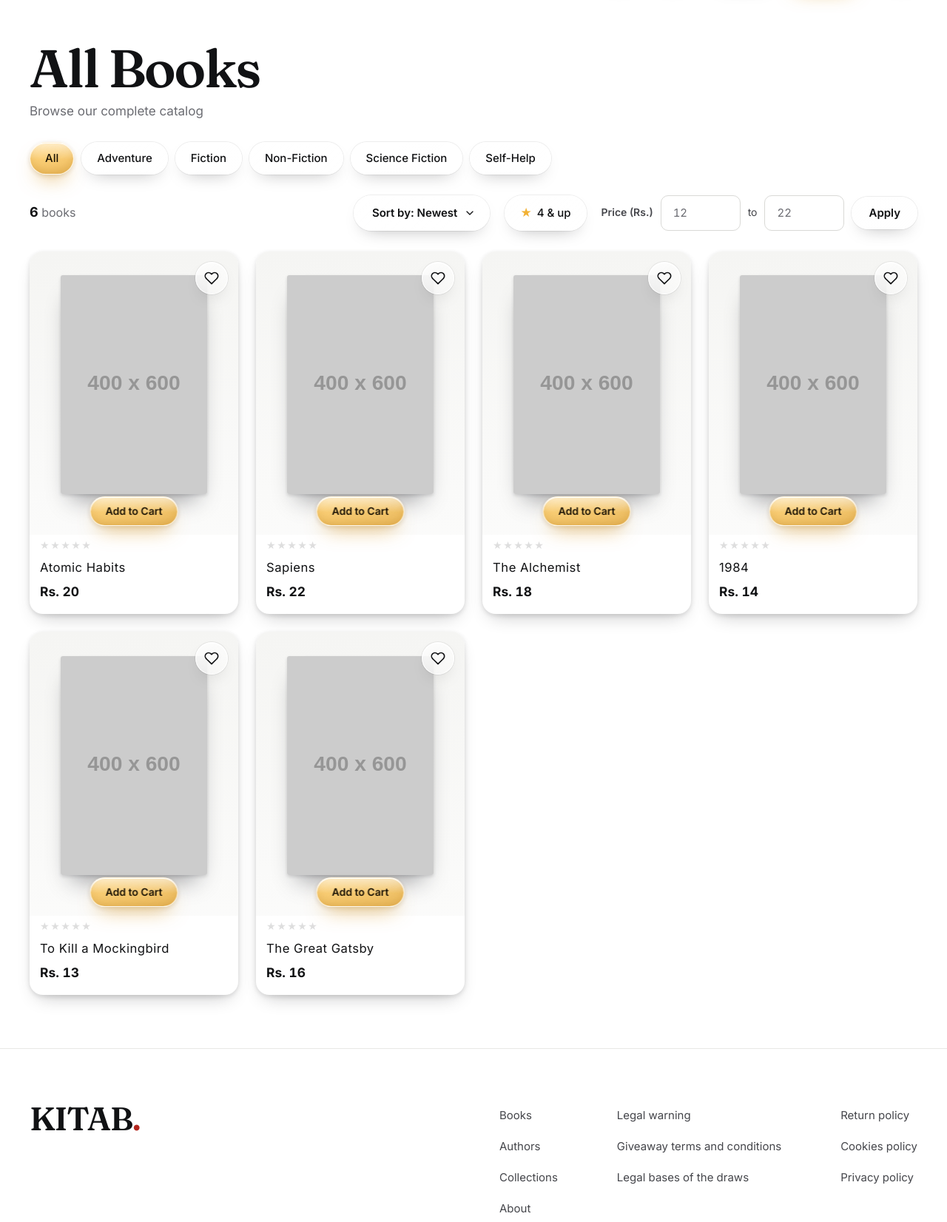
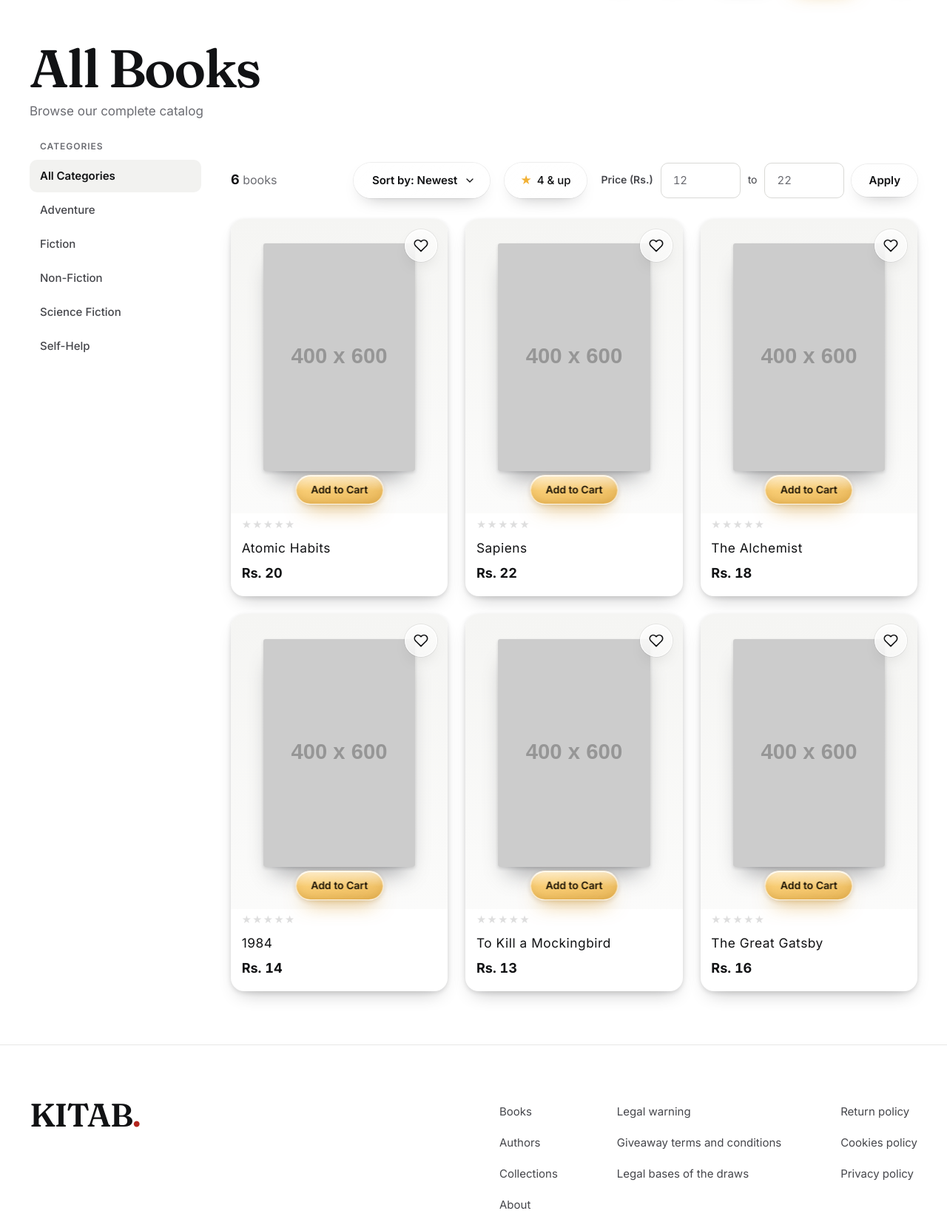
Before and after one commit to BisheshWaiba/Kitab, a PHP site: page /frontend/shop.php in a window 1280 px wide. Shown: the part 113-1765 px from the top of the page at 74% size. Run offline with PHP 8.4, Linux system fonts and the light colour scheme; data comes from the database, SQL or seed files in the repository; grey boxes labelled with a size stand in for pictures from a placeholder-image service; data that the repository does not hold is empty; some libraries are stand-ins or nearby versions.

Commit message:
Shop: categories back in a left column on desktop, chips on phones

```diff
--- a/assets/css/shop-flat.css
+++ b/assets/css/shop-flat.css
@@ -100,3 +100,37 @@ body.is-gbtn .fl .gs-rate { height: 48px; padding: 0 20px; gap: 7px; white-space
   .gs-popular { padding-top: 28px; }
   .gs-popular .fl-h2 { font-size: 28px; margin-bottom: 20px; }
 }
+
+/* ---------- the category column ----------
+   From 901px up the categories stand in a column on the left, as they used to (a quiet list, no glass); below that the same links are
+   the row of chips above the books. The two labels for "all" are swapped by the same breakpoint. */
+.gs-side__title,
+.gs-side__all { display: none; }
+
+@media (min-width: 901px) {
+  .gs-layout { display: flex; align-items: flex-start; gap: 40px; }
+  .gs-side { flex: 0 0 232px; position: sticky; top: 100px; display: flex; flex-direction: column; gap: 12px; }
+  .gs-results { flex: 1 1 0; min-width: 0; }
+  .gs-results .fl-grid { grid-template-columns: repeat(auto-fill, minmax(min(250px, 100%), 1fr)); } /* the column takes room, so no bigger cards here */
+
+  .gs-side__title { display: block; margin: 0; padding: 0 14px; font: 600 12px/1 var(--k-body); letter-spacing: .08em; text-transform: uppercase; color: var(--k-muted); }
+  .fl .gs-side__list { flex-direction: column; flex-wrap: nowrap; gap: 2px; margin: 0; padding: 0; }
+  .gs-side__all { display: inline; }
+  .gs-side__chip-all { display: none; }
+
+  /* the links keep the k-genre class (that is what makes them glass chips on phones), so here the glass is switched off again */
+  body.is-gbtn .gs-side .gs-side__link,
+  body.is-gbtn .gs-side .gs-side__link:hover,
+  body.is-gbtn .gs-side .gs-side__link:active,
+  body.is-gbtn .gs-side .gs-side__link.is-active,
+  body.is-gbtn .gs-side .gs-side__link.is-active:hover {
+    display: flex; align-items: center; justify-content: flex-start; width: 100%; height: 44px; padding: 0 14px; box-sizing: border-box;
+    border: 0; border-radius: 10px; background: none; box-shadow: none; -webkit-backdrop-filter: none; backdrop-filter: none; transform: none;
+    font-size: 15px; font-weight: 500; line-height: 1.2; color: var(--k-ink-2); text-align: left; transition: background-color .15s, color .15s;
+  }
+  body.is-gbtn .gs-side .gs-side__link::before { display: none; }
+  body.is-gbtn .gs-side .gs-side__link:hover { background: var(--k-band); color: var(--k-ink); }
+  body.is-gbtn .gs-side .gs-side__link.is-active,
+  body.is-gbtn .gs-side .gs-side__link.is-active:hover { background: var(--k-accent-tint); color: var(--k-ink); font-weight: 600; }
+  body.is-gbtn .gs-side .gs-side__link:focus-visible { outline: 3px solid var(--k-accent); outline-offset: 2px; }
+}
--- a/frontend/shop.php
+++ b/frontend/shop.php
@@ -143,22 +143,27 @@ $clear_all = $build(['search' => null, 'author' => null, 'category' => null, 'mi
     <p class="fl-sub">Browse our complete catalog</p>
 </section>
 
-<div class="fl-wrap gs-main">
+<div class="fl-wrap gs-main gs-layout">
+    <?php // The categories stand in a column on the left, as they used to. Below 900px the same list turns into a row of chips (shop-flat.css). ?>
+    <aside class="gs-side">
+    <h2 class="gs-side__title">Categories</h2>
     <nav class="gs-filter" aria-label="Book categories">
-        <ul class="k-cats fl-chips">
+        <ul class="k-cats fl-chips gs-side__list">
             <?php $all_href = $build(['category' => null, 'search' => null, 'author' => null]); ?>
-            <li><a href="<?php echo htmlspecialchars($all_href); ?>" class="k-genre<?php echo $active_category === '' ? ' is-active' : ''; ?>"
-                    <?php echo $active_category === '' ? 'aria-current="page"' : ''; ?>>All</a></li>
+            <li><a href="<?php echo htmlspecialchars($all_href); ?>" class="k-genre gs-side__link<?php echo $active_category === '' ? ' is-active' : ''; ?>"
+                    <?php echo $active_category === '' ? 'aria-current="page"' : ''; ?>><span class="gs-side__all">All Categories</span><span class="gs-side__chip-all">All</span></a></li>
             <?php while ($cat = $cat_result->fetch_assoc()): ?>
                 <?php $is_active = ($active_category === $cat['category']); ?>
                 <li><a href="<?php echo htmlspecialchars($build(['category' => $cat['category'], 'search' => null, 'author' => null])); ?>"
-                        class="k-genre<?php echo $is_active ? ' is-active' : ''; ?>"
+                        class="k-genre gs-side__link<?php echo $is_active ? ' is-active' : ''; ?>"
                         <?php echo $is_active ? 'aria-current="page"' : ''; ?>><?php echo htmlspecialchars($cat['category']); ?></a>
                 </li>
             <?php endwhile; ?>
         </ul>
     </nav>
+    </aside>
 
+    <div class="gs-results">
     <div class="gs-controls">
         <p class="gs-count" aria-live="polite">
             <strong><?php echo $count; ?></strong><?php echo $filters_active ? ' of ' . $total_books : ''; ?>
@@ -259,6 +264,7 @@ $clear_all = $build(['search' => null, 'author' => null, 'category' => null, 'mi
     <?php else: ?>
         <?php k_empty_state('cart', 'No books yet', 'The shelves are being filled. Please check back soon.', 'Back to Home', BASE_URL . 'index.php'); ?>
     <?php endif; ?>
+    </div>
 </div>
 
 </main>
```
